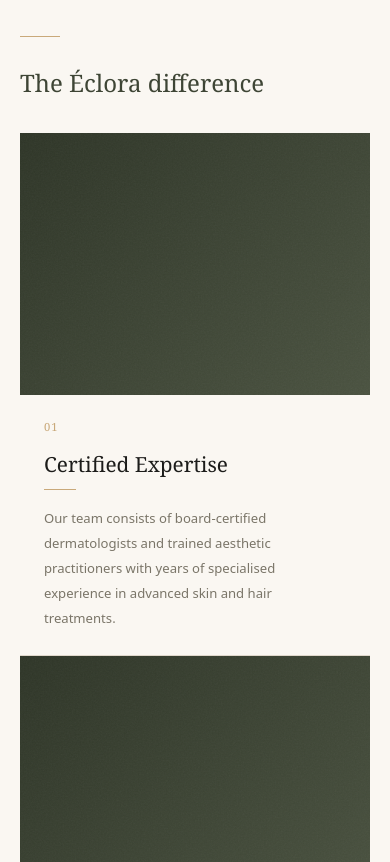
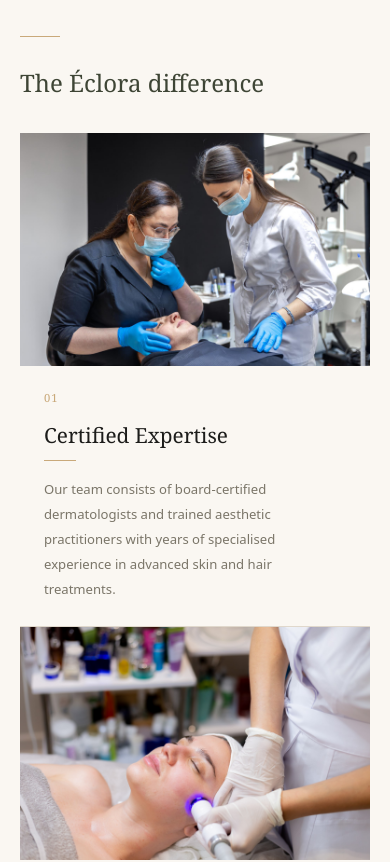
Before and after one commit to desirediv0/eclora, a Next.js app: page /about in a window 390 px wide. Shown: the part 1960-2822 px from the top of the page. Built offline with nearby package versions, Linux system fonts and the light colour scheme.

Commit message:
ui: add About page image for better mobile responsiveness

```diff
--- a/src/app/about/page.jsx
+++ b/src/app/about/page.jsx
@@ -163,7 +163,7 @@
                 {/* On mobile: image always first, text below.
                     On md+: flip alternates using order */}
                 <div className="md:hidden">
-                  <ClinicImage label={row.imgLabel} />
+                  <Image src={row.img} alt={row.title} width={600} height={450} className="w-full h-auto object-cover" />
                 </div>
 
                 {/* Image — desktop, with flip */}
```
